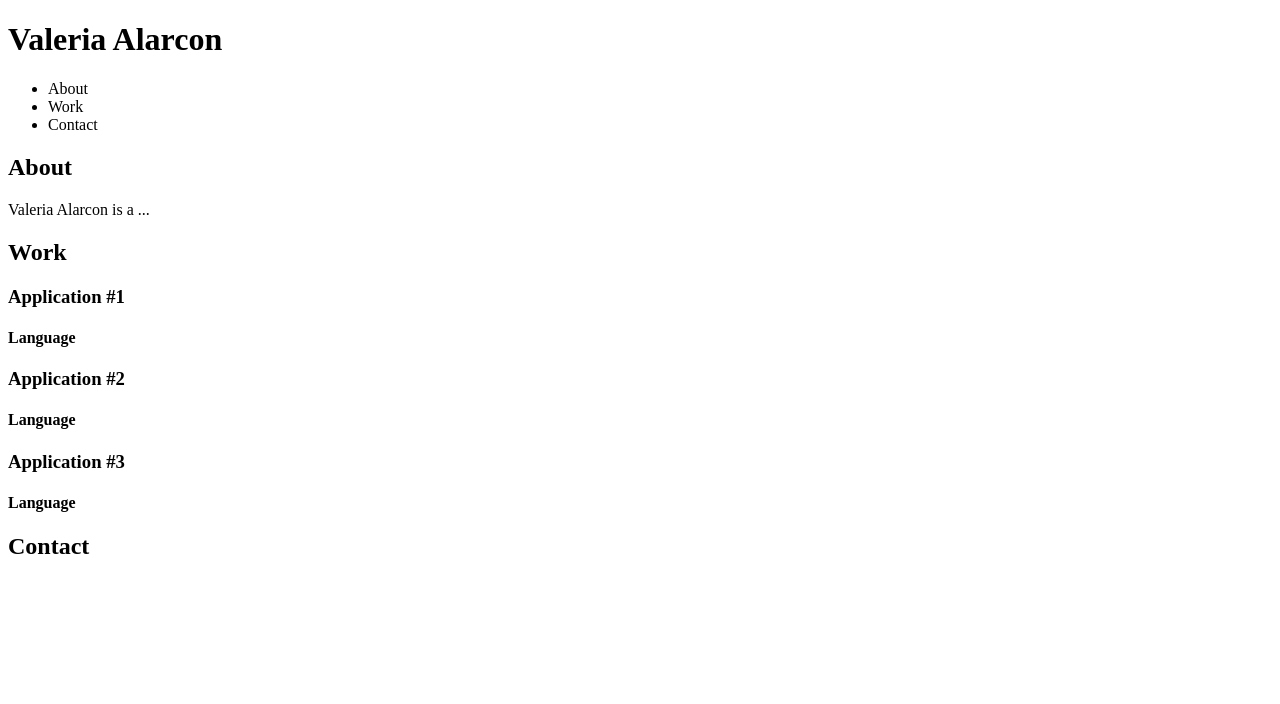
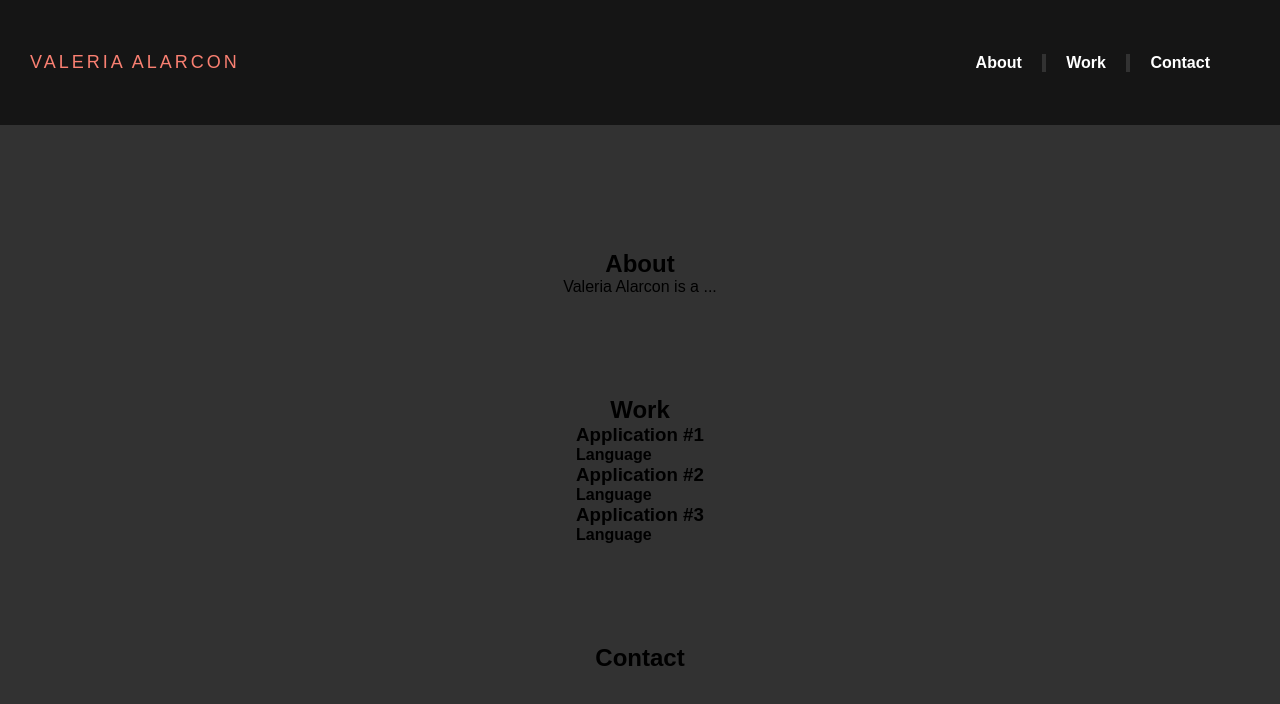
Before and after one commit to valeriaalarcon1/Professional-Portfolio, a plain HTML site: page index.html in a window 1280 px wide. Drawn offline with Linux system fonts and the light colour scheme.

Commit message:
Added more to HTML and CSS code such as reformatting the structure of the page and editing the styling (very basic so far).

```diff
--- a/assets/style.css
+++ b/assets/style.css
@@ -0,0 +1,96 @@
+/* Universal */
+* {
+    margin: 0;
+    padding: 0;
+    box-sizing: border-box;
+    font-family: Arial, Helvetica, sans-serif;
+    background-color: rgb(50, 50, 50);
+}
+
+/* Header & Navigation Bar */
+header {
+    height: 200px;
+    width: 100%;
+}
+
+nav {
+    display: flex;
+    justify-content: space-between;
+    align-items: center;
+    height: 125px;
+    width: 100%;
+    padding-left: 30px;
+    padding-right: 50px;
+    position: fixed;
+    transition: 500ms ease-in-out;
+    background-color: rgb(21, 21, 21);
+}
+
+h1 {
+    display: inline-block;
+    font-weight: lighter;
+    color: salmon;
+    background-color: rgb(21, 21, 21);
+    letter-spacing: 3px;
+    font-size: large;
+}
+
+
+nav ul a {
+    display: inline;
+    padding: 20px;
+    list-style: none;
+    text-decoration: none;
+    color: white;
+    background-color: rgb(21, 21, 21);
+    font-weight: bolder;
+}
+
+nav ul a:hover {
+    color: salmon;
+    transition: .3s;
+}
+
+
+/* Main Page */
+main {
+    display: flex;
+    flex-direction: column;
+}
+
+/* ABOUT */
+.about {
+    padding: 50px;
+    display: flex;
+    flex-direction: column;
+    justify-content: space-around;
+    align-items: center;
+}
+
+.about h2 {
+
+}
+
+/* WORK */
+.work {
+    padding: 50px;
+    display: flex;
+    flex-direction: column;
+    justify-content: space-around;
+    align-items: center;
+}
+
+/* CONTACT */
+.contact {
+    padding: 50px;
+    display: flex;
+    flex-direction: column;
+    justify-content: space-around;
+    align-items: center;
+}
+
+
+/* Footer */
+footer {
+
+}
--- a/index.html
+++ b/index.html
@@ -4,69 +4,57 @@
     <meta charset="UTF-8">
     <meta http-equiv="X-UA-Compatible" content="IE=edge">
     <meta name="viewport" content="width=device-width, initial-scale=1.0">
-    <title>Valeria Alarcon Professional Portfolio</title>
+    <title>Valeria Alarcon - Portfolio</title>
+    <link rel="stylesheet" type="text/css" href="./assets/style.css">
 </head>
 
 <body>
     <!-- Header -->
     <header>
-        <h1>Valeria Alarcon</h1>
+        <nav>
+            <h1>VALERIA ALARCON</h1>
+            <ul>
+                <a href="#">About</a>
+                <a href="#">Work</a>
+                <a href="#">Contact</a>
+            </ul>
+        </nav>
     </header>
 
 
+    <!-- Content -->
     <main>
-        <!-- Navigation Tabs -->
-        <nav>
-            <ul>
-                <li>About</li>
-                <li>Work</li>
-                <li>Contact</li>
-            </ul>
-        </nav>
-
-
         <!-- About -->
-        <section>
+        <section class="about">
             <h2>About</h2>
             <p>Valeria Alarcon is a ...</p>
         </section>
-
-
         <!-- Work -->
-        <section>
+        <section class="work">
             <h2>Work</h2>
-            <!-- Application 1 -->
             <div>
                 <h3>Application #1</h3>
                 <h4>Language</h4>
             </div>
-
-            <!-- Application 2 -->
             <div>
                 <h3>Application #2</h3>
                 <h4>Language</h4>
             </div>
-
-            <!-- Application 3 -->
             <div>
                 <h3>Application #3</h3>
                 <h4>Language</h4>
             </div>
         </section>
-
-
         <!-- Contact -->
-        <section>
+        <section class="contact">
             <h2>Contact</h2>
         </section>
-
     </main>
-</body>
 
 
     <!-- Footer -->
     <footer>
 
     </footer>
-
+</body>
 </html>
```
Lines whose indentation alone changed are shown as unchanged.
